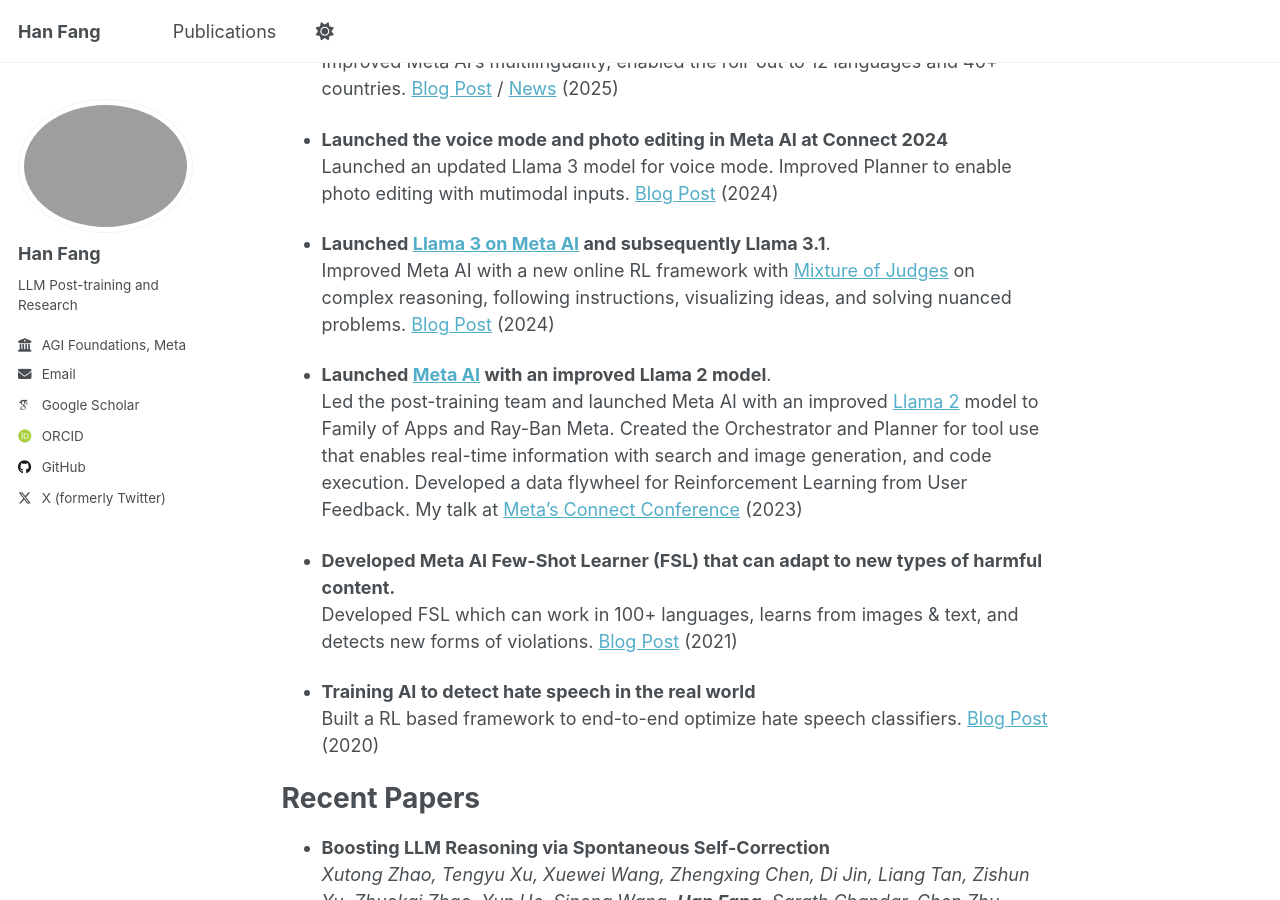
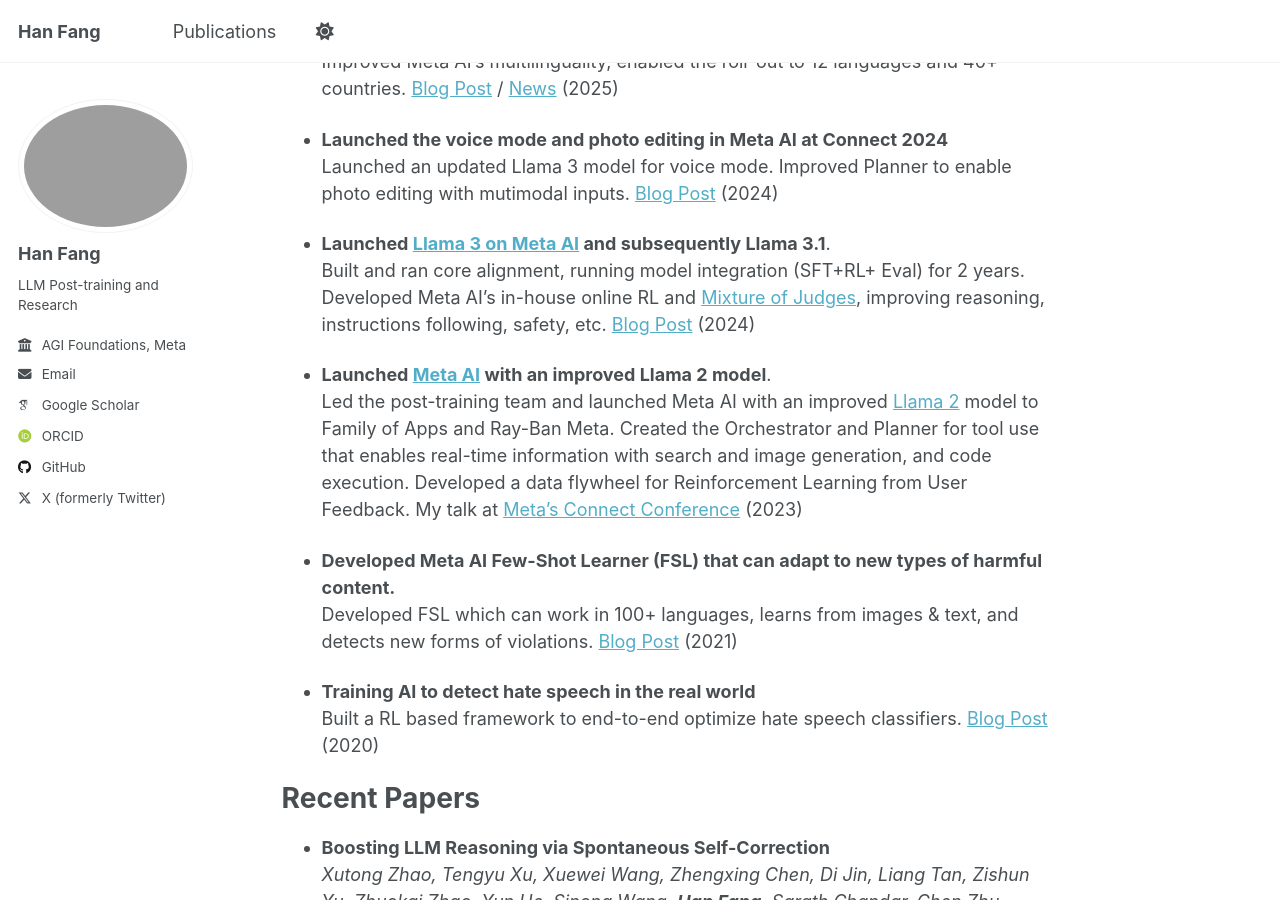
Before and after one commit to hanfang/hanfang.github.io, a Jekyll site: the page built from _pages/about.md, in a window 1280 px wide and 900 px high, scrolled down 512 px. Built offline with Jekyll 4.4.1, drawn with Linux system fonts in a browser that asks for light colours; some web fonts are replaced.

Commit message:
Update about.md

```diff
--- a/_pages/about.md
+++ b/_pages/about.md
@@ -24,7 +24,7 @@
   Launched an updated Llama 3 model for voice mode. Improved Planner to enable photo editing with mutimodal inputs. [Blog Post](https://about.fb.com/news/2024/09/metas-ai-product-news-connect/) (2024)
 
 * **Launched [Llama 3 on Meta AI](https://ai.meta.com/blog/meta-llama-3/) and subsequently Llama 3.1**.
-  Improved Meta AI with a new online RL framework with [Mixture of Judges](https://arxiv.org/abs/2409.20370) on complex reasoning, following instructions, visualizing ideas, and solving nuanced problems. [Blog Post](https://ai.meta.com/blog/meta-llama-3-1/) (2024)
+  Built and ran core alignment, running model integration (SFT+RL+ Eval) for 2 years. Developed Meta AI’s in-house online RL and [Mixture of Judges](https://arxiv.org/abs/2409.20370), improving reasoning, instructions following, safety, etc. [Blog Post](https://ai.meta.com/blog/meta-llama-3-1/) (2024)
 
 * **Launched [Meta AI](https://www.meta.ai/) with an improved Llama 2 model**.
   Led the post-training team and launched Meta AI with an improved [Llama 2](https://about.fb.com/news/2023/09/introducing-ai-powered-assistants-characters-and-creative-tools/) model to Family of Apps and Ray-Ban Meta. Created the Orchestrator and Planner for tool use that enables real-time information with search and image generation, and code execution. Developed a data flywheel for Reinforcement Learning from User Feedback. My talk at [Meta's Connect Conference](https://developers.facebook.com/videos/2023/building-metas-next-generation-ai-product-experiences-with-llama/) (2023)
```
